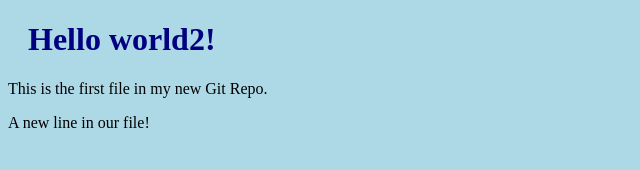
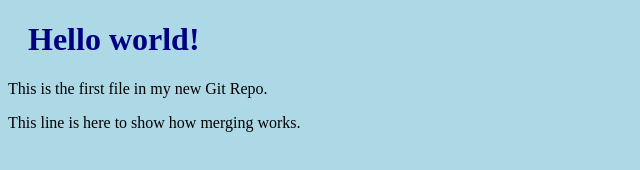
Before and after one commit to mchabakou/myproject, a plain HTML site: page index.html in a window 1280 px wide. Shown: the whole page, without its empty margins (0-640 px from the left). Drawn offline with Linux system fonts and the light colour scheme.

Commit message:
updates index.html with emergency fix

```diff
--- a/index.html
+++ b/index.html
@@ -7,9 +7,9 @@
 <body>
 
 
-<h1>Hello world2!</h1>
+<h1>Hello world!</h1>
 <p>This is the first file in my new Git Repo.</p>
-<p>A new line in our file!</p>
+<p>This line is here to show how merging works.</p>
 
 </body>
 </html>
```
